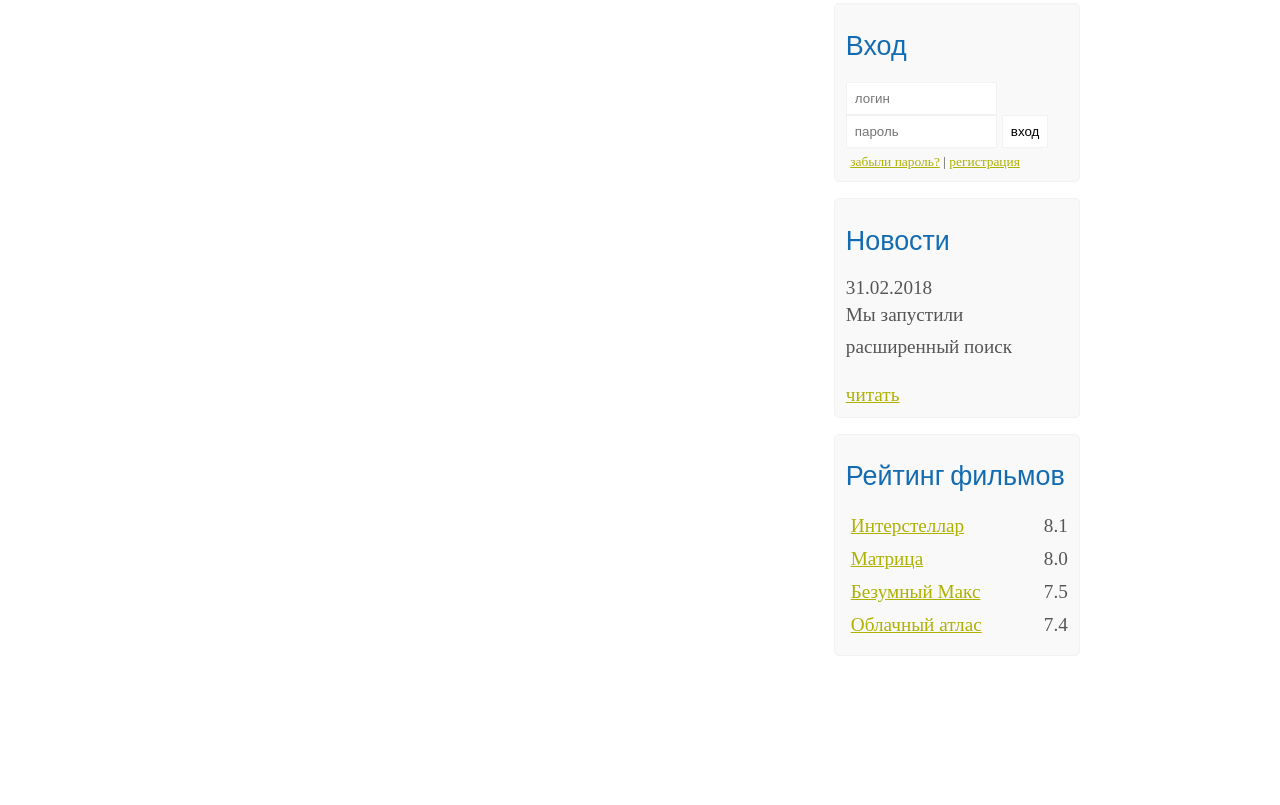
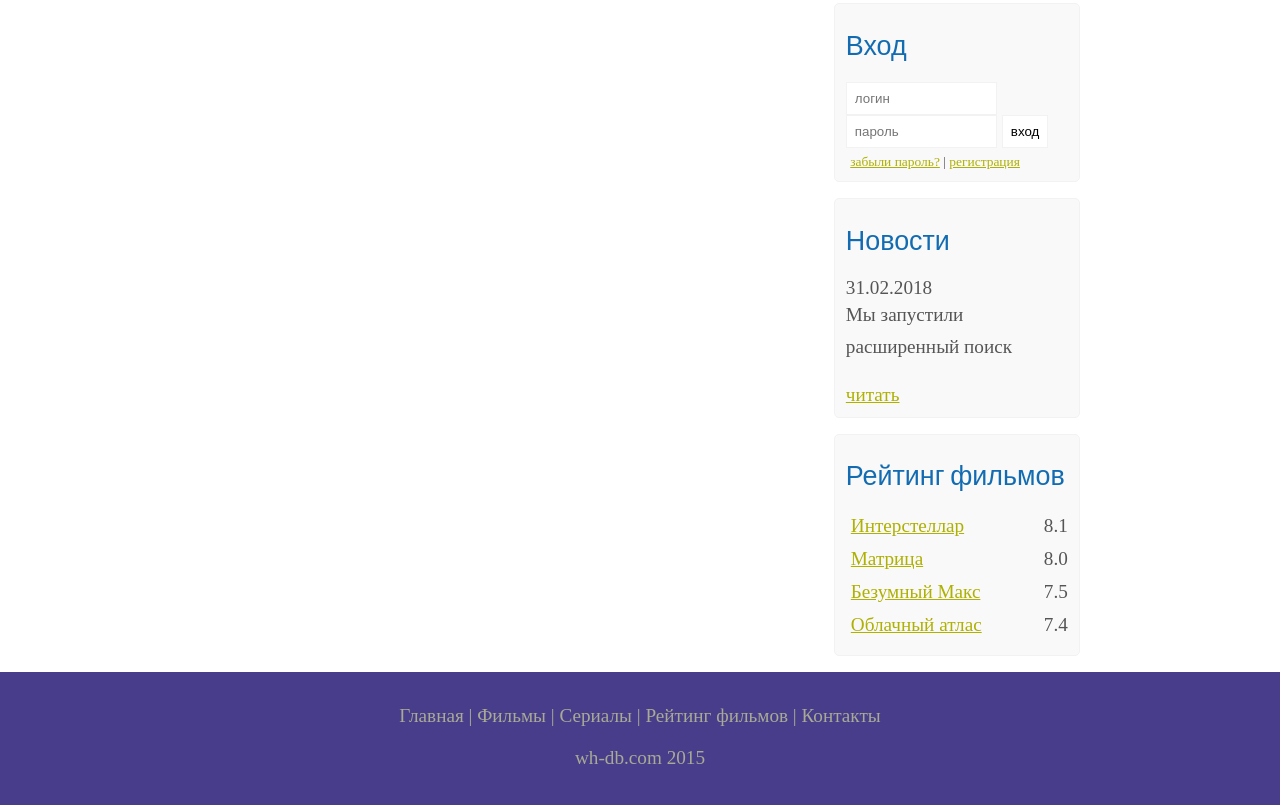
Before and after one commit to ander-fg/kinopoisk, a plain HTML site: page index.html in a window 1280 px wide. Shown: the part 333-1138 px from the top of the page. Before the commit the page ends 1005 px from the top, so only its background shows below. Drawn offline with Linux system fonts and the light colour scheme.

Commit message:
before lesson 47 after footer

```diff
--- a/assets/css/style.css
+++ b/assets/css/style.css
@@ -143,3 +143,25 @@ ul.menu li a:hover {
 .rating_sidebar {
 	float: right;
 }
+.footer {
+	width: 100%;
+	height: 100px;
+	padding: 28px 0 5px 0;
+	text-align: center;
+	background-color: darkslateblue;
+	color: #a8aa94;
+	margin-left: 0px;
+	margin-right: 0px;
+	min-width: 900px;
+}
+.footer a {
+	color: #a8aa94;
+	text-decoration: none;
+}
+.footer a:hover {
+	color: #fff;
+	text-decoration: none;
+}
+.footer p {
+	padding: 0 0 10px 0;
+}
--- a/index.html
+++ b/index.html
@@ -74,6 +74,17 @@
 			</div>
 		</div>
 
+		<div class="footer">
+
+			<p>
+				<a href="#">Главная</a> |
+				<a href="#">Фильмы</a> |
+				<a href="#">Сериалы</a> |
+				<a href="#">Рейтинг фильмов</a> |
+				<a href="#">Контакты</a>
+			</p>
+			<p>wh-db.com 2015</p>
+		</div>
 	</div>
 
 </body>
```
